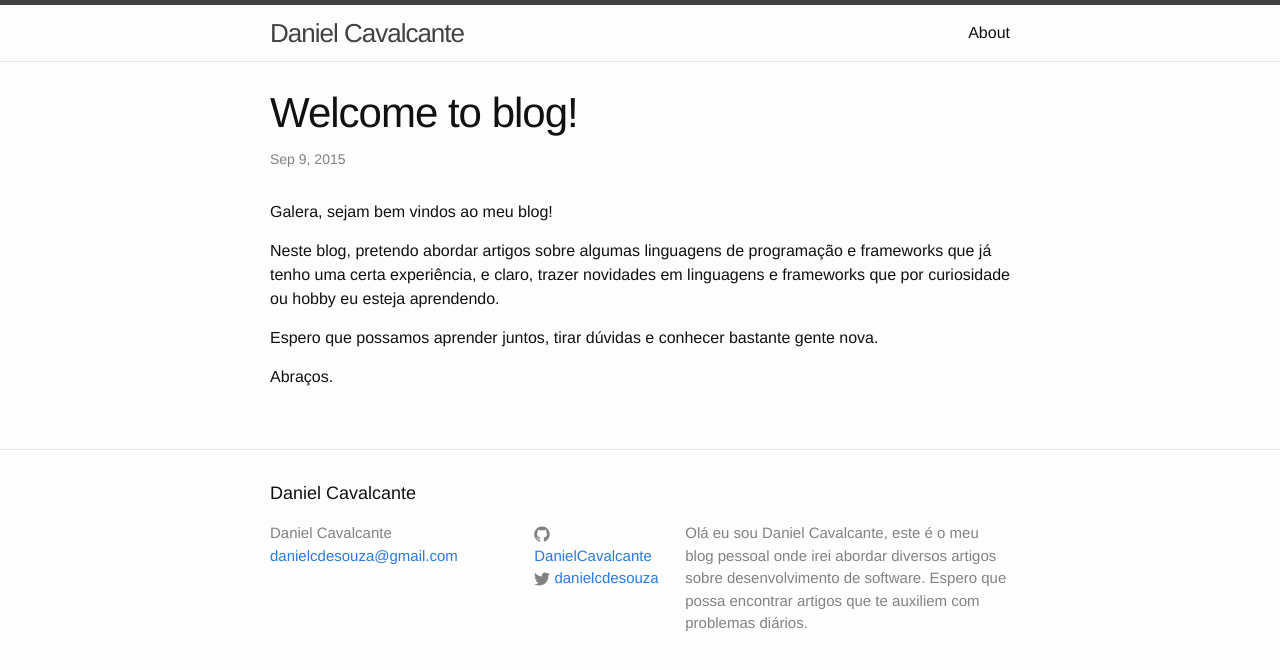
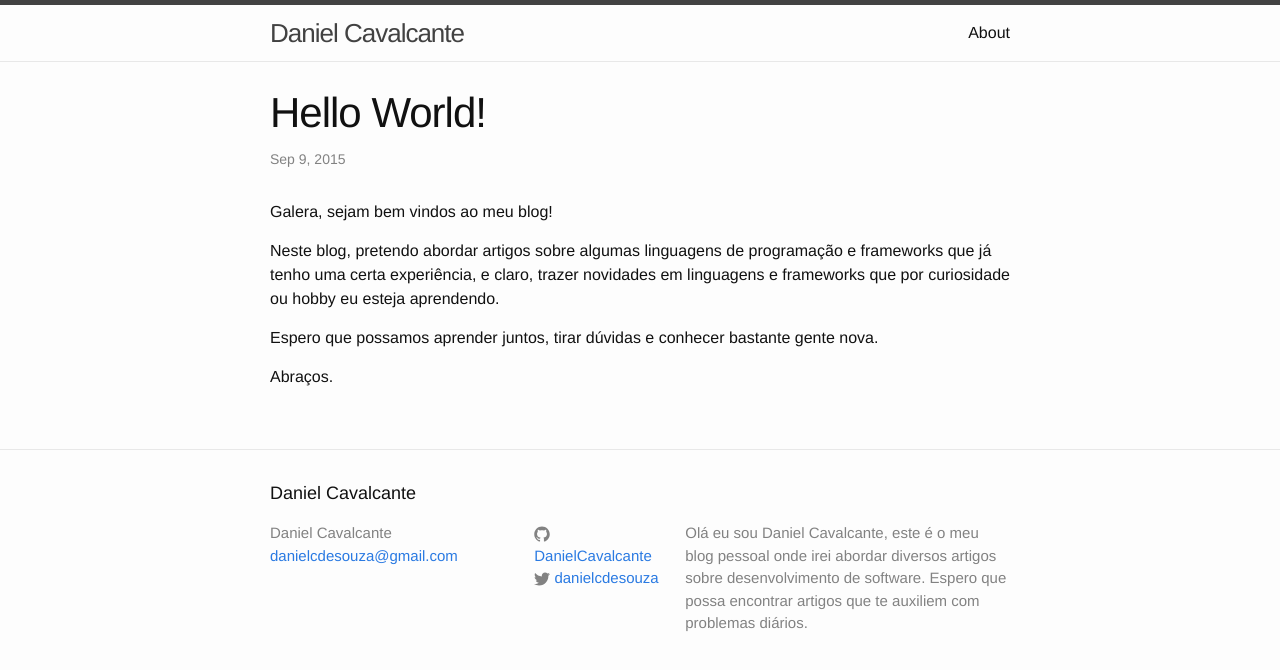
Before and after one commit to DanielCavalcante/danielcavalcante.github.io, a Jekyll site: the page built from _posts/2015-08-23-welcome-to-jekyll.markdown, in a window 1280 px wide. Shown: the top 670 px of the page. Built offline with Jekyll 4.4.1, drawn with Linux system fonts in a browser that asks for light colours.

Commit message:
titulo do primeiro post

```diff
--- a/_posts/2015-08-23-welcome-to-jekyll.markdown
+++ b/_posts/2015-08-23-welcome-to-jekyll.markdown
@@ -1,6 +1,6 @@
 ---
 layout: post
-title:  "Welcome to blog!"
+title:  "Hello World!"
 date:   2015-09-09 20:01:27
 categories: ruby rails
 ---
```
